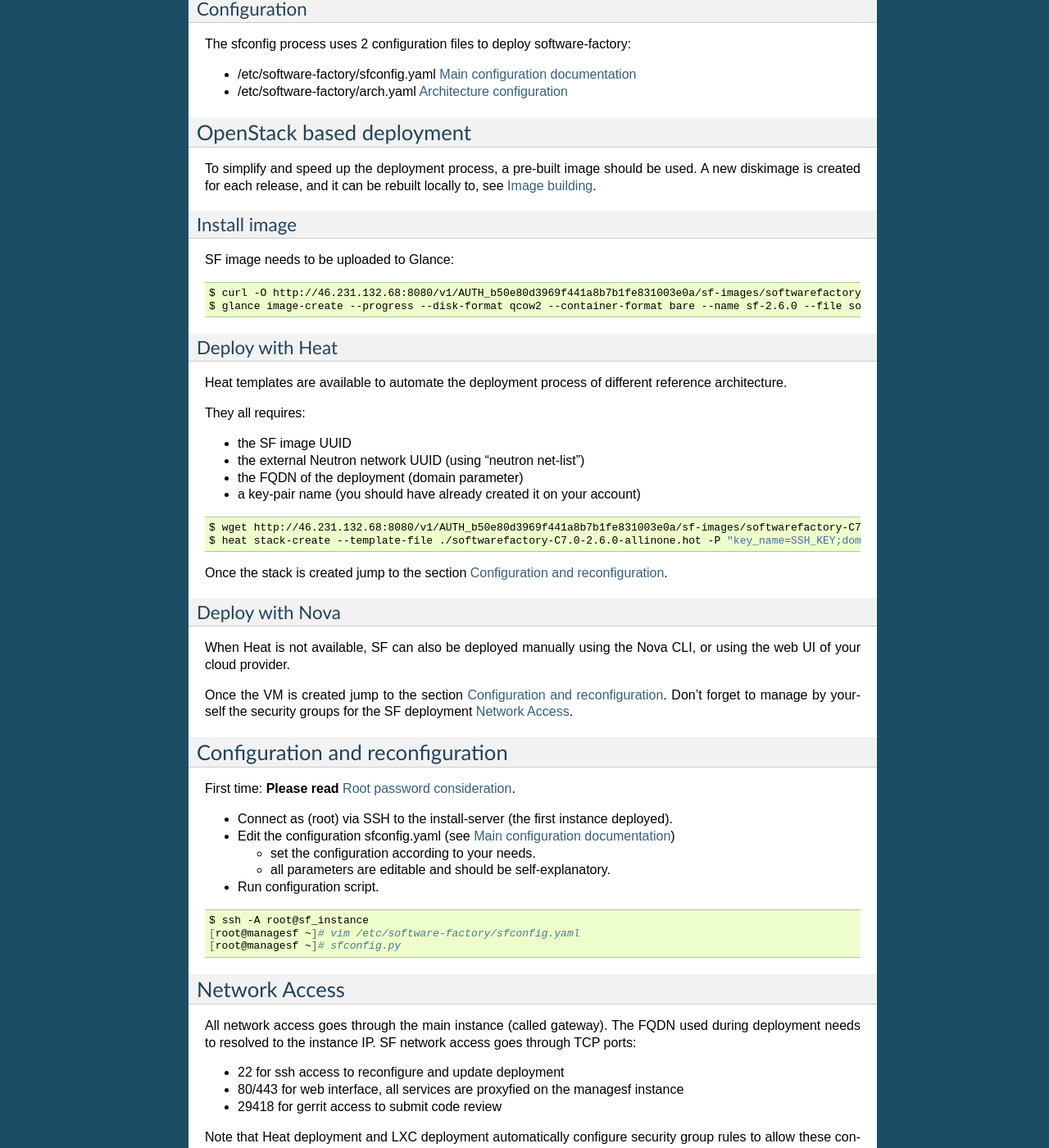
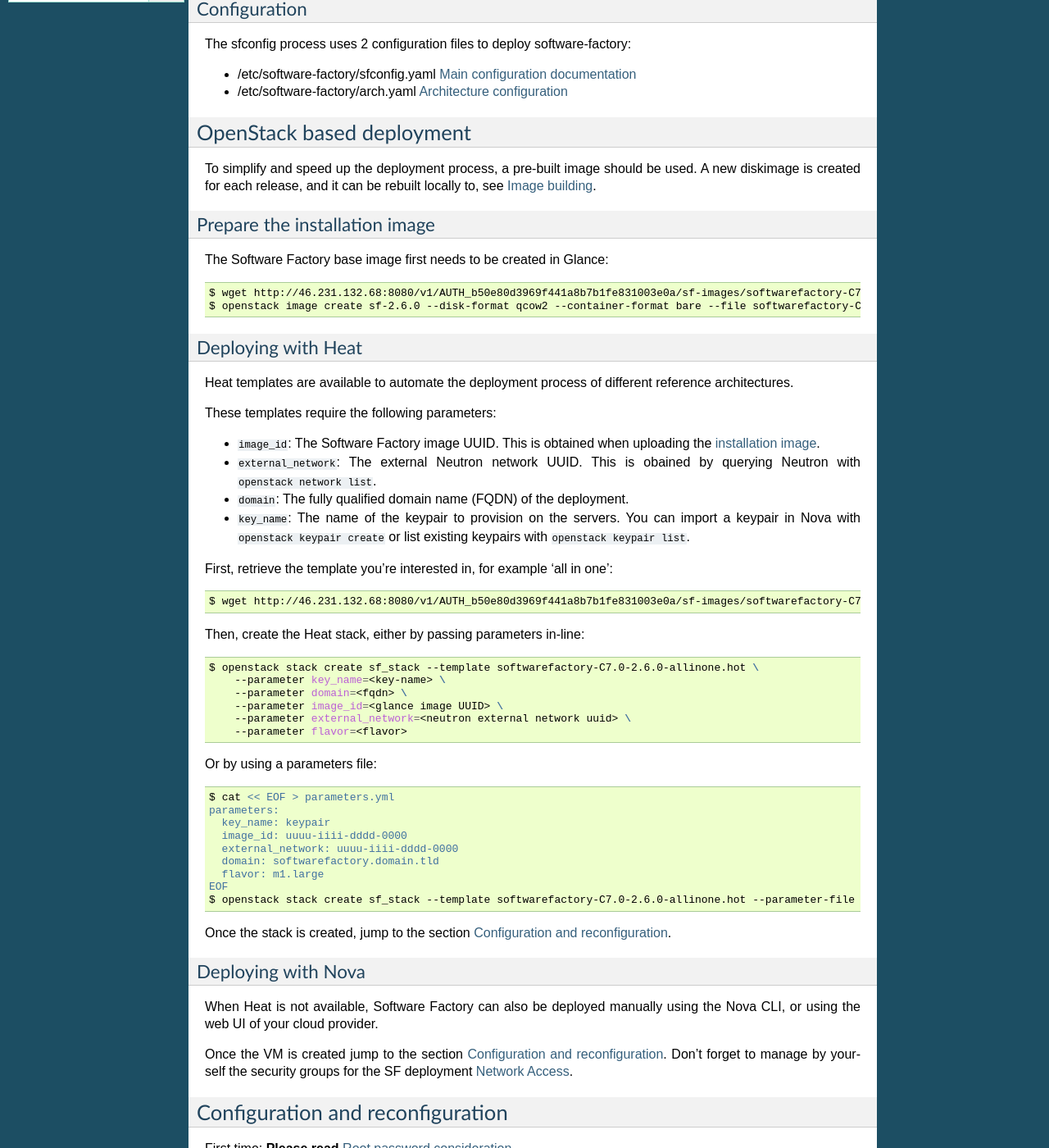
Before and after one commit to softwarefactory-project/sf-docs, a Sphinx documentation site: the page built from docs/deploy.rst, in a window 1280 px wide and 1400 px high, scrolled down 594 px. Shown: the whole window at 82% size. Built offline with Sphinx 7.4.7, drawn with Linux system fonts in a browser that asks for light colours; the version number could not be read and is left out; some of the changed text lies outside the part shown.

Commit message:
Flesh out a bit the docs regarding deployment
- Remove deprecated commands in favor of openstackclient
- Add some clarification on parameters

Change-Id: I3752e47161645243915aef85a785f319d14b747b

```diff
--- a/docs/deploy.rst
+++ b/docs/deploy.rst
@@ -50,42 +50,72 @@
 see :ref:`Image building<sfdib>`.
 
 
-Install image
-.............
+Prepare the installation image
+..............................
 
-SF image needs to be uploaded to Glance:
+The Software Factory base image first needs to be created in Glance:
 
 .. code-block:: bash
 
- $ curl -O http://46.231.132.68:8080/v1/AUTH_b50e80d3969f441a8b7b1fe831003e0a/sf-images/softwarefactory-C7.0-2.6.0.img.qcow2
- $ glance image-create --progress --disk-format qcow2 --container-format bare --name sf-2.6.0 --file softwarefactory-C7.0-2.6.0.img.qcow2
+  $ wget http://46.231.132.68:8080/v1/AUTH_b50e80d3969f441a8b7b1fe831003e0a/sf-images/softwarefactory-C7.0-2.6.0.img.qcow2
+  $ openstack image create sf-2.6.0 --disk-format qcow2 --container-format bare --file softwarefactory-C7.0-2.6.0.img.qcow2
 
 
-Deploy with Heat
-................
+Deploying with Heat
+...................
 
-Heat templates are available to automate the deployment process of different reference architecture.
+Heat templates are available to automate the deployment process of different reference architectures.
 
-They all requires:
+These templates require the following parameters:
 
-* the SF image UUID
-* the external Neutron network UUID (using "neutron net-list")
-* the FQDN of the deployment (domain parameter)
-* a key-pair name (you should have already created it on your account)
+* ``image_id``: The Software Factory image UUID. This is obtained when
+  uploading the `installation image <Prepare the installation image>`_.
+* ``external_network``: The external Neutron network UUID. This is obained by
+  querying Neutron with ``openstack network list``.
+* ``domain``: The fully qualified domain name (FQDN) of the deployment.
+* ``key_name``: The name of the keypair to provision on the servers. You can
+  import a keypair in Nova with ``openstack keypair create`` or list existing
+  keypairs with ``openstack keypair list``.
+
+First, retrieve the template you're interested in, for example 'all in one':
 
 .. code-block:: bash
 
- $ wget http://46.231.132.68:8080/v1/AUTH_b50e80d3969f441a8b7b1fe831003e0a/sf-images/softwarefactory-C7.0-2.6.0-allinone.hot
- $ heat stack-create --template-file ./softwarefactory-C7.0-2.6.0-allinone.hot -P "key_name=SSH_KEY;domain=FQDN;image_id=GLANCE_UUID;external_network=NETWORK_UUID;flavor=m1.large" sf_stack
+  $ wget http://46.231.132.68:8080/v1/AUTH_b50e80d3969f441a8b7b1fe831003e0a/sf-images/softwarefactory-C7.0-2.6.0-allinone.hot
 
-Once the stack is created jump to the section :ref:`Configuration and reconfiguration <reconfiguration>`.
+Then, create the Heat stack, either by passing parameters in-line:
+
+.. code-block:: bash
+
+  $ openstack stack create sf_stack --template softwarefactory-C7.0-2.6.0-allinone.hot \
+      --parameter key_name=<key-name> \
+      --parameter domain=<fqdn> \
+      --parameter image_id=<glance image UUID> \
+      --parameter external_network=<neutron external network uuid> \
+      --parameter flavor=<flavor>
+
+Or by using a parameters file:
+
+.. code-block:: bash
+
+  $ cat << EOF > parameters.yml
+  parameters:
+    key_name: keypair
+    image_id: uuuu-iiii-dddd-0000
+    external_network: uuuu-iiii-dddd-0000
+    domain: softwarefactory.domain.tld
+    flavor: m1.large
+  EOF
+  $ openstack stack create sf_stack --template softwarefactory-C7.0-2.6.0-allinone.hot --parameter-file parameters.yml
+
+Once the stack is created, jump to the section :ref:`Configuration and reconfiguration <reconfiguration>`.
 
 
-Deploy with Nova
-................
+Deploying with Nova
+...................
 
-When Heat is not available, SF can also be deployed manually using the Nova CLI, or
-using the web UI of your cloud provider.
+When Heat is not available, Software Factory can also be deployed manually
+using the Nova CLI, or using the web UI of your cloud provider.
 
 Once the VM is created jump to the section :ref:`Configuration and reconfiguration <reconfiguration>`.
 Don't forget to manage by yourself the security groups for the SF deployment :ref:`Network Access <network-access>`.
```
